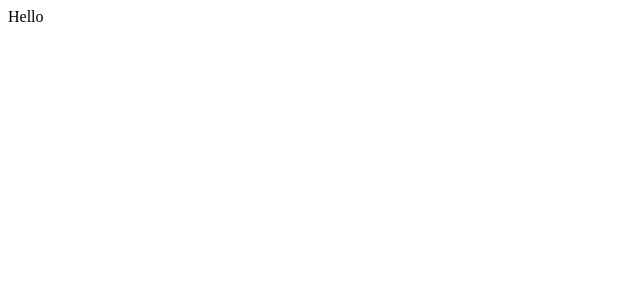
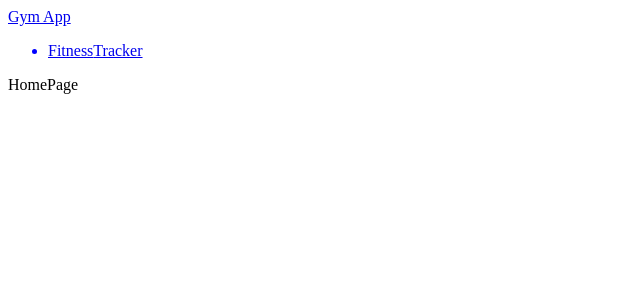
Before and after one commit to rashad3412/gymAppReact-, a React (Create React App) app: page /home in a window 1280 px wide. Shown: the top 300 px of the page, without its empty margins (0-640 px from the left). Built offline with nearby package versions, Linux system fonts and the light colour scheme.

Commit message:
updated commit

```diff
--- a/package.json
+++ b/package.json
@@ -6,10 +6,13 @@
     "@testing-library/jest-dom": "^5.17.0",
     "@testing-library/react": "^13.4.0",
     "@testing-library/user-event": "^13.5.0",
+    "bootstrap": "^5.3.2",
     "react": "^18.2.0",
     "react-dom": "^18.2.0",
+    "react-router-dom": "^6.17.0",
     "react-scripts": "5.0.1",
-    "web-vitals": "^2.1.4"
+    "web-vitals": "^2.1.4",
+    "babel": "plugin-proposal-private-property-in-object"
   },
   "scripts": {
     "start": "react-scripts start",
--- a/public/index.html
+++ b/public/index.html
@@ -10,7 +10,7 @@
       content="Web site created using create-react-app"
     />
 
-    <title>React App</title>
+    <title>GymApp</title>
   </head>
   <body>
     <div id="root"></div>
--- a/src/App.jsx
+++ b/src/App.jsx
@@ -1,7 +1,24 @@
 import React from "react";
+import Navbar from "./components/Navbar";
+import "./components/index.css";
+import { Route, Routes } from "react-router-dom";
+import Home from "./components/Home";
+import FitnessPage from "./components/FitnessPage";
+import TrackerPage from "./components/TrackerPage";
 
 const App = () => {
-  return <div>Hello</div>;
+  return (
+    <div>
+      <Navbar />
+      <div>
+        <Routes>
+          <Route path="/home" element={<Home />}></Route>
+          <Route path="/fitnesspage" element={<FitnessPage />}></Route>
+          <Route path="/trackerpage" element={<TrackerPage />}></Route>
+        </Routes>
+      </div>
+    </div>
+  );
 };
 
 export default App;
--- /dev/null
+++ b/src/components/FitnessPage.jsx
@@ -0,0 +1,7 @@
+import React from "react";
+
+const FitnessPage = () => {
+  return <div>Fitness Page</div>;
+};
+
+export default FitnessPage;
--- /dev/null
+++ b/src/components/Home.jsx
@@ -0,0 +1,7 @@
+import React from "react";
+
+const Home = () => {
+  return <div>HomePage</div>;
+};
+
+export default Home;
--- /dev/null
+++ b/src/components/Navbar.jsx
@@ -0,0 +1,22 @@
+import React from "react";
+import { Link } from "react-router-dom";
+
+const Navbar = () => {
+  return (
+    <nav className="nav">
+      <div>
+        <Link to="/home" className="site-title">
+          Gym App
+        </Link>
+        <ul>
+          <li>
+            <Link to="/fitnesspage">Fitness</Link>
+            <Link to="/trackerpage">Tracker</Link>
+          </li>
+        </ul>
+      </div>
+    </nav>
+  );
+};
+
+export default Navbar;
--- /dev/null
+++ b/src/components/TrackerPage.jsx
@@ -0,0 +1,7 @@
+import React from "react";
+
+const TrackerPage = () => {
+  return <div>TrackerPage</div>;
+};
+
+export default TrackerPage;
--- /dev/null
+++ b/src/components/index.css
@@ -0,0 +1,3 @@
+.nav {
+  color: Blue;
+}
--- a/src/index.jsx
+++ b/src/index.jsx
@@ -1,7 +1,13 @@
 import React from "react";
 import ReactDOM from "react-dom/client";
-
+import { BrowserRouter } from "react-router-dom";
 import App from "./App";
 
 const root = ReactDOM.createRoot(document.getElementById("root"));
-root.render(<App />);
+root.render(
+  <BrowserRouter>
+    <React.StrictMode>
+      <App />
+    </React.StrictMode>
+  </BrowserRouter>
+);
```
Also changed, not shown: 2 other files (tests, documents, lock files or other folders).
